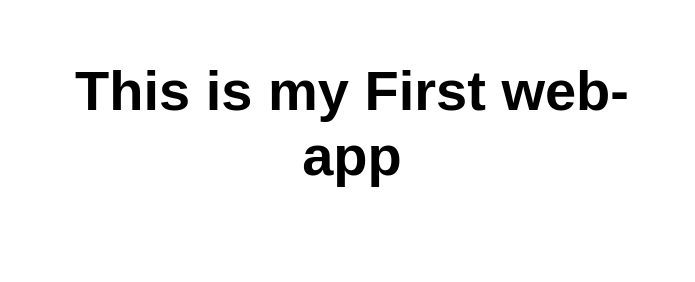
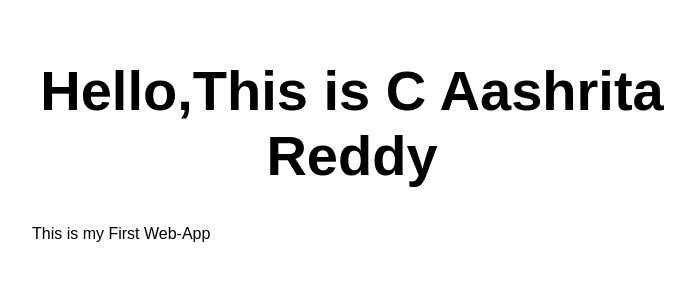
Before and after one commit to Aashrita218/First-static-web-app, a website: page src/index.html in a window 1280 px wide. Shown: the whole page, without its empty margins (288-983 px from the left). Drawn offline with Linux system fonts and the light colour scheme.

Commit message:
Update index.html

```diff
--- a/src/index.html
+++ b/src/index.html
@@ -5,12 +5,13 @@
   <meta charset="UTF-8">
   <meta name="viewport" content="width=device-width, initial-scale=1.0">
   <link rel="stylesheet" href="styles.css">
-  <title>Hello,this is C Aashrita Reddy</title>
+  <title>Web-App</title>
 </head>
 
 <body>
   <main>
-    <h1>This is my First web-app</h1>
+    <h1>Hello,This is C Aashrita Reddy</h1>
+    <p>This is my First Web-App</p>
   </main>
 </body>
 
```
